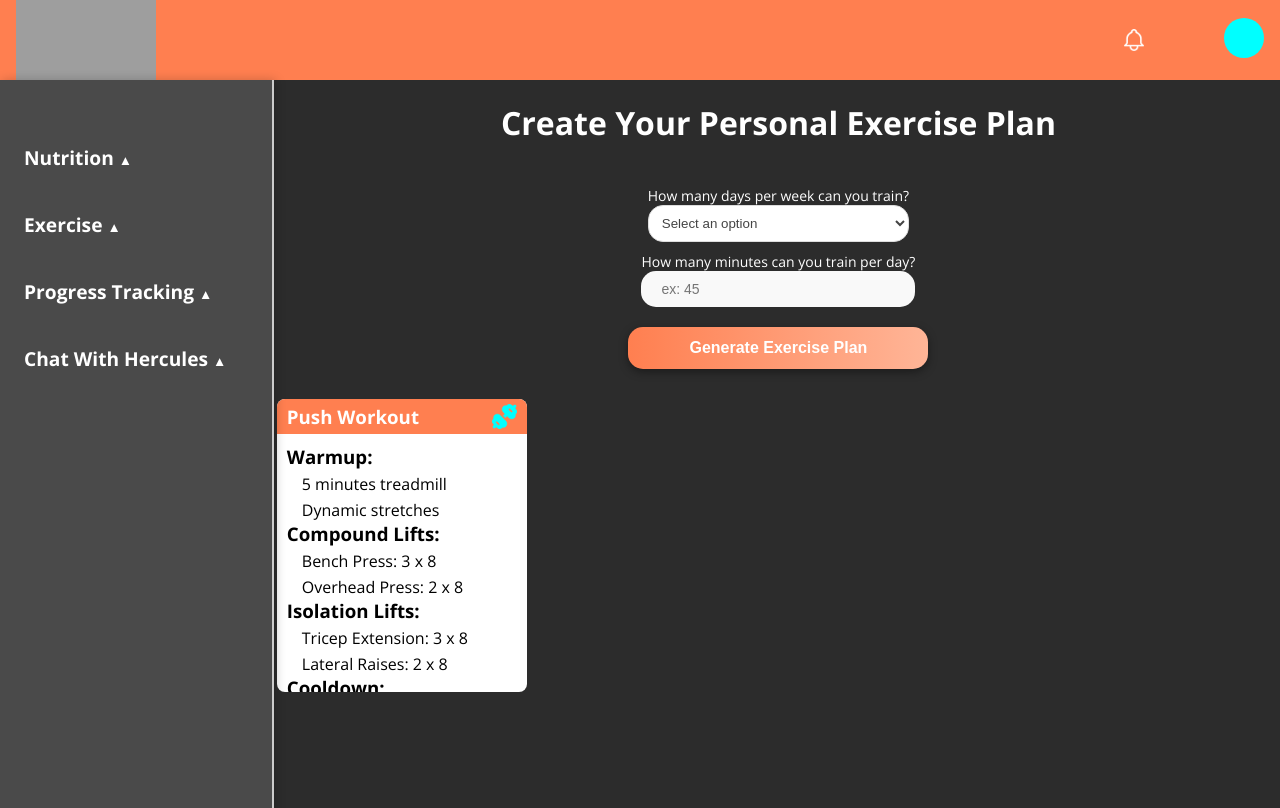
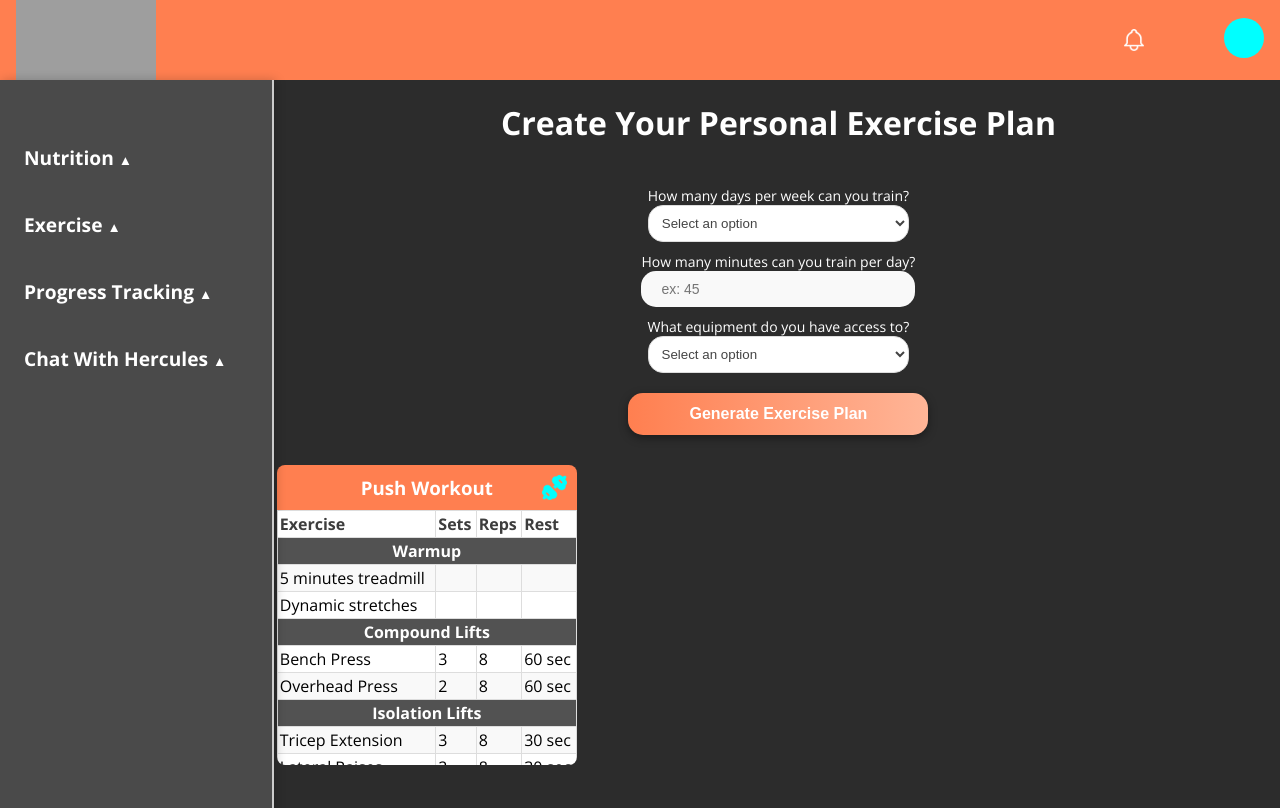
Before and after one commit to cstlford/ShapeShift_Frontend, a React (Vite) app in the folder frontend/: page /exercise/plan in a window 1280 px wide. Built offline with nearby package versions, Linux system fonts and the light colour scheme; grey boxes are pictures that could not be loaded.

Commit message:
Workout Card to table format

```diff
--- a/frontend/src/components/WorkoutCard/index.css
+++ b/frontend/src/components/WorkoutCard/index.css
@@ -1,52 +1,74 @@
-.workout-card {
-  border-radius: 8px;
-  background-color: white;
-  width: 250px;
-  display: flex;
-  flex-direction: column;
-  justify-content: space-between;
-}
-
-.workout-card-header {
-  background-color: #ff7f50;
-  color: white;
-  padding: 5px 10px 5px 10px;
-  text-align: center;
-  border-radius: 8px 8px 0 0;
-  display: flex;
-  flex-direction: row;
-  justify-content: space-between;
-}
-
 #dumbbell {
   width: 25px;
   height: 25px;
   margin: 0px;
+  position: absolute;
+  right: 10px;
+  top: 10px;
 }
 
-.workout-card-header > * {
-  margin: 0px;
+.workout-card {
+  border-radius: 8px;
+  background-color: #ff7f50;
+  width: 300px;
+  overflow-y: auto;
+  max-height: 300px;
 }
 
-.workout-card-body {
-  padding: 10px;
-  flex-grow: 1;
-  overflow-y: auto;
-  max-height: 238px;
+.workout-header {
+  justify-content: center;
+  align-items: center;
+  position: relative;
+  width: 100%;
+  padding: 10px 0 10px;
+}
+
+.workout-card h3 {
+  text-align: center;
+  color: #ffffff;
+  flex: 1;
+  margin: 0;
+}
+
+table {
+  width: 100%;
+  border-collapse: collapse;
+}
+
+thead {
+  background-color: #ffffff;
+  color: #3d3d3d;
+}
+
+thead th {
+  position: sticky;
+  top: 0;
+  background-color: #ffffff;
+  border: 1px solid #ddd;
+  z-index: 2;
+}
+
+th,
+td {
+  border: 1px solid #ddd;
+  padding: 2px;
   text-align: left;
 }
 
-.section h3 {
-  margin-top: 0;
-  margin-bottom: 0px;
+tbody tr:nth-child(even) {
+  background-color: #f9f9f9;
+}
+tbody tr:nth-child(odd) {
+  background-color: #ffffff;
 }
 
-.section ul {
-  list-style-type: none;
-  padding: 0;
-  margin: 0;
+tbody tr:hover {
+  background-color: #f1f1f1;
 }
 
-.section li {
-  margin: 4px 0 0 15px;
+.subheading {
+  background-color: #525252;
+  font-weight: bold;
+  text-align: center;
+  color: #ffffff;
 }
--- a/frontend/src/components/WorkoutCard/index.tsx
+++ b/frontend/src/components/WorkoutCard/index.tsx
@@ -5,6 +5,7 @@ type Exercise = {
   name: string;
   sets: number;
   reps: number;
+  rest: number;
 };
 
 type WorkoutCardProps = {
@@ -24,56 +25,90 @@ const WorkoutCard: React.FC<WorkoutCardProps> = ({
 }) => {
   return (
     <div className="workout-card">
-      <div className="workout-card-header">
+      <div className="workout-header">
         <h3>{title}</h3>
-        <img id="dumbbell" src={dumbbell} alt="" />
+        <img src={dumbbell} alt="dumbbell" id="dumbbell" />
       </div>
-      <div className="workout-card-body">
+      <table>
+        <thead>
+          <tr>
+            <th>Exercise</th>
+            <th>Sets</th>
+            <th>Reps</th>
+            <th>Rest</th>
+          </tr>
+        </thead>
+        <tbody>
           {warmup.length > 0 && (
-          <div className="section">
-            <h3>Warmup:</h3>
-            <ul>
+            <>
+              <tr>
+                <td colSpan={4} className="subheading">
+                  Warmup
+                </td>
+              </tr>
               {warmup.map((activity, index) => (
-                <li key={index}>{activity}</li>
+                <tr key={`warmup-${index}`}>
+                  <td>{activity}</td>
+                  <td></td>
+                  <td></td>
+                  <td></td>
+                </tr>
               ))}
-            </ul>
-          </div>
+            </>
           )}
           {compoundLifts.length > 0 && (
-          <div className="section">
-            <h3>Compound Lifts:</h3>
-            <ul>
-              {compoundLifts.map((lift, index) => (
-                <li key={index}>
-                  {lift.name}: {lift.sets} x {lift.reps}
-                </li>
+            <>
+              <tr>
+                <td colSpan={4} className="subheading">
+                  Compound Lifts
+                </td>
+              </tr>
+              {compoundLifts.map((exercise, index) => (
+                <tr key={`compound-${index}`}>
+                  <td>{exercise.name}</td>
+                  <td>{exercise.sets}</td>
+                  <td>{exercise.reps}</td>
+                  <td>{exercise.rest} sec</td>
+                </tr>
               ))}
-            </ul>
-          </div>
+            </>
           )}
           {isolationLifts.length > 0 && (
-          <div className="section">
-            <h3>Isolation Lifts:</h3>
-            <ul>
-              {isolationLifts.map((lift, index) => (
-                <li key={index}>
-                  {lift.name}: {lift.sets} x {lift.reps}
-                </li>
+            <>
+              <tr>
+                <td colSpan={4} className="subheading">
+                  Isolation Lifts
+                </td>
+              </tr>
+              {isolationLifts.map((exercise, index) => (
+                <tr key={`isolation-${index}`}>
+                  <td>{exercise.name}</td>
+                  <td>{exercise.sets}</td>
+                  <td>{exercise.reps}</td>
+                  <td>{exercise.rest} sec</td>
+                </tr>
               ))}
-            </ul>
-          </div>
+            </>
           )}
           {cooldown.length > 0 && (
-          <div className="section">
-            <h3>Cooldown:</h3>
-            <ul>
+            <>
+              <tr>
+                <td colSpan={4} className="subheading">
+                  Cooldown
+                </td>
+              </tr>
               {cooldown.map((activity, index) => (
-                <li key={index}>{activity}</li>
+                <tr key={`cooldown-${index}`}>
+                  <td>{activity}</td>
+                  <td></td>
+                  <td></td>
+                  <td></td>
+                </tr>
               ))}
-            </ul>
-          </div>
+            </>
           )}
-      </div>
+        </tbody>
+      </table>
     </div>
   );
 };
--- a/frontend/src/pages/App/ExerciseGenPage/index.tsx
+++ b/frontend/src/pages/App/ExerciseGenPage/index.tsx
@@ -8,18 +8,20 @@ import { useState } from "react";
 
 const ExerciseGenerationPage = () => {
   const [daysPerWeek, setDaysPerWeek] = useState("");
-  const [timePerDay, setTimePerDay] = useState("");
+  const [timePerWorkout, setTimePerWorkout] = useState("");
+  const [equipment, setEquipment] = useState("");
+  const [customEquipment, setCustomEquipment] = useState("");
 
   const pushWorkoutData = {
     title: "Push Workout",
     warmup: ["5 minutes treadmill", "Dynamic stretches"],
     compoundLifts: [
-      { name: "Bench Press", sets: 3, reps: 8 },
-      { name: "Overhead Press", sets: 2, reps: 8 },
+      { name: "Bench Press", sets: 3, reps: 8, rest: 60 },
+      { name: "Overhead Press", sets: 2, reps: 8, rest: 60 },
     ],
     isolationLifts: [
-      { name: "Tricep Extension", sets: 3, reps: 8 },
-      { name: "Lateral Raises", sets: 2, reps: 8 },
+      { name: "Tricep Extension", sets: 3, reps: 8, rest: 30 },
+      { name: "Lateral Raises", sets: 2, reps: 8, rest: 30 },
     ],
     cooldown: ["Stretch chest", "Stretch shoulders"],
   };
@@ -34,15 +36,22 @@ const ExerciseGenerationPage = () => {
     { name: "Seven", id: 7 },
   ];
 
+  const equipmentOptions = [
+    { name: "Standard Gym", id: 1 },
+    { name: "No Equipment", id: 2 },
+    { name: "Other", id: 3 },
+  ];
+
   const handleSubmit = async (event: React.FormEvent<HTMLFormElement>) => {
     event.preventDefault();
 
-    const payload = {
+    const formData = {
       daysPerWeek: parseInt(daysPerWeek, 10),
-      timePerDay: parseInt(timePerDay, 10),
+      timePerWorkout: parseInt(timePerWorkout, 10),
+      equipment: parseInt(equipment),
+      customEquipment: customEquipment,
     };
 
-    console.log("payload", payload);
     try {
       const response = await fetch(
         "http://127.0.0.1:5000/generate-exercise-plan",
@@ -52,7 +61,7 @@ const ExerciseGenerationPage = () => {
             "Content-Type": "application/json",
           },
           credentials: "include",
-          body: JSON.stringify(payload),
+          body: JSON.stringify(formData),
         }
       );
 
@@ -81,11 +90,26 @@ const ExerciseGenerationPage = () => {
             />
             <InputForm
               type="number"
-              value={timePerDay}
-              onChange={(e) => setTimePerDay(e.target.value)}
+              value={timePerWorkout}
+              onChange={(e) => setTimePerWorkout(e.target.value)}
               placeholder="ex: 45"
               label="How many minutes can you train per day?"
             />
+            <SelectForm
+              value={equipment}
+              label="What equipment do you have access to?"
+              options={equipmentOptions}
+              onChange={(e) => setEquipment(e.target.value)}
+            />
+            {equipment === "3" && (
+              <InputForm
+                type="text"
+                value={customEquipment}
+                onChange={(e) => setCustomEquipment(e.target.value)}
+                placeholder="ex: resistance bands, pull-up bar"
+                label="Please specify your available equipment"
+              />
+            )}
             <Button style="orange" type="submit">
               Generate Exercise Plan
             </Button>
--- a/frontend/src/pages/App/NutritionPage/index.tsx
+++ b/frontend/src/pages/App/NutritionPage/index.tsx
@@ -30,35 +30,19 @@ const NutritionPage = () => {
     },
   };
 
-  const handlePlanDurationChange = (
-    e: React.ChangeEvent<HTMLSelectElement>
-  ) => {
-    setPlanDuration(e.target.value);
-  };
-
-  const handleFoodsToAvoidChange = (e: React.ChangeEvent<HTMLInputElement>) => {
-    setFoodsToAvoid(e.target.value);
-  };
-
-  const handleMealCountChange = (e: React.ChangeEvent<HTMLSelectElement>) => {
-    setMealCount(e.target.value);
-  };
-
-  const handleFlavorPreferencesChange = (
-    e: React.ChangeEvent<HTMLInputElement>
-  ) => {
-    setFlavorPreferences(e.target.value);
-  };
   const handleSubmit = async (e: React.FormEvent<HTMLFormElement>) => {
     e.preventDefault();
+
     const formData = {
       planDuration,
       foodsToAvoid,
       mealCount,
       flavorPreferences,
     };
+
     setLoading(true);
     setErrorMessage("");
+
     try {
       const response = await fetch("http://127.0.0.1:5000/generate-meal-plan", {
         method: "POST",
@@ -166,7 +150,7 @@ const NutritionPage = () => {
                 value={planDuration}
                 label="Select Your Plan Duration"
                 options={timeOptions}
-                onChange={handlePlanDurationChange}
+                onChange={(e) => setPlanDuration(e.target.value)}
               />
               <InputForm
                 placeholder="E.g., Shellfish, Gluten"
@@ -175,7 +159,7 @@ const NutritionPage = () => {
                 type="text"
                 maxLength={255}
                 required={false}
-                onChange={handleFoodsToAvoidChange}
+                onChange={(e) => setFoodsToAvoid(e.target.value)}
               />
             </div>
             <div className="col">
@@ -183,7 +167,7 @@ const NutritionPage = () => {
                 value={mealCount}
                 label="How many meals do you eat per day?"
                 options={numberOptions}
-                onChange={handleMealCountChange}
+                onChange={(e) => setMealCount(e.target.value)}
               />
               <InputForm
                 placeholder="E.g., Mediterranean, Italian..."
@@ -192,7 +176,7 @@ const NutritionPage = () => {
                 type="text"
                 maxLength={255}
                 required={false}
-                onChange={handleFlavorPreferencesChange}
+                onChange={(e) => setFlavorPreferences(e.target.value)}
               />
             </div>
           </div>
--- a/frontend/src/pages/Forms/FitnessGoalsPage/index.tsx
+++ b/frontend/src/pages/Forms/FitnessGoalsPage/index.tsx
@@ -16,13 +16,11 @@ const options = {
     { name: "Improve Endurance", id: "endurance" },
     { name: "Increase Speed", id: "speed" },
     { name: "Maximize Fat Burn", id: "fat_burn" },
-    { name: "Improve Overall Fitness", id: "overall_fitness" },
   ],
   resistance_training_goals: [
-    { name: "Increase Muscle Mass", id: "muscle_mass" },
-    { name: "Improve Overall Strength", id: "overall_strength" },
-    { name: "Enhance Muscle Endurance", id: "muscle_endurance" },
-    { name: "Improve Functional Strength", id: "functional_strength" },
+    { name: "Increase Muscle Mass", id: "hypertrophy" },
+    { name: "Improve Overall Strength", id: "strength" },
+    { name: "Enhance Muscle Endurance", id: "endurance" },
   ],
 };
 
```
Lines whose indentation alone changed are shown as unchanged.
